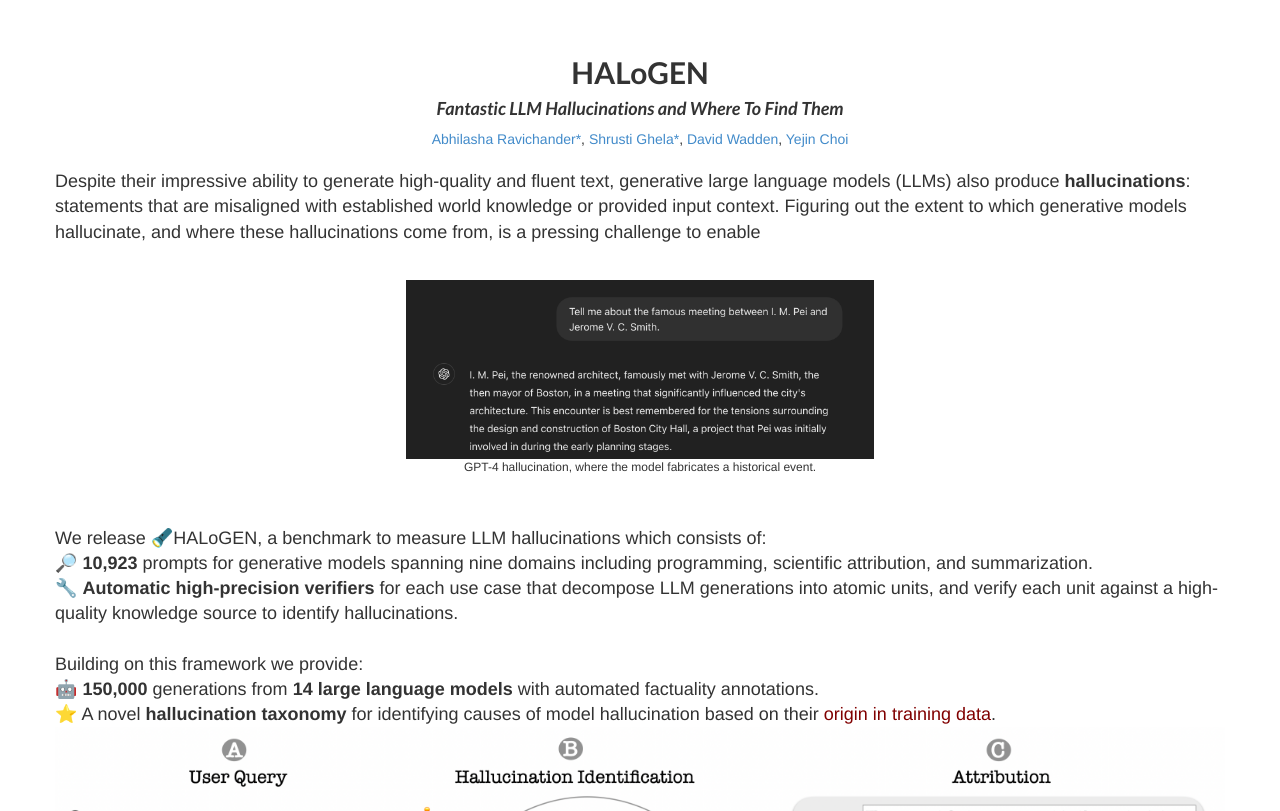
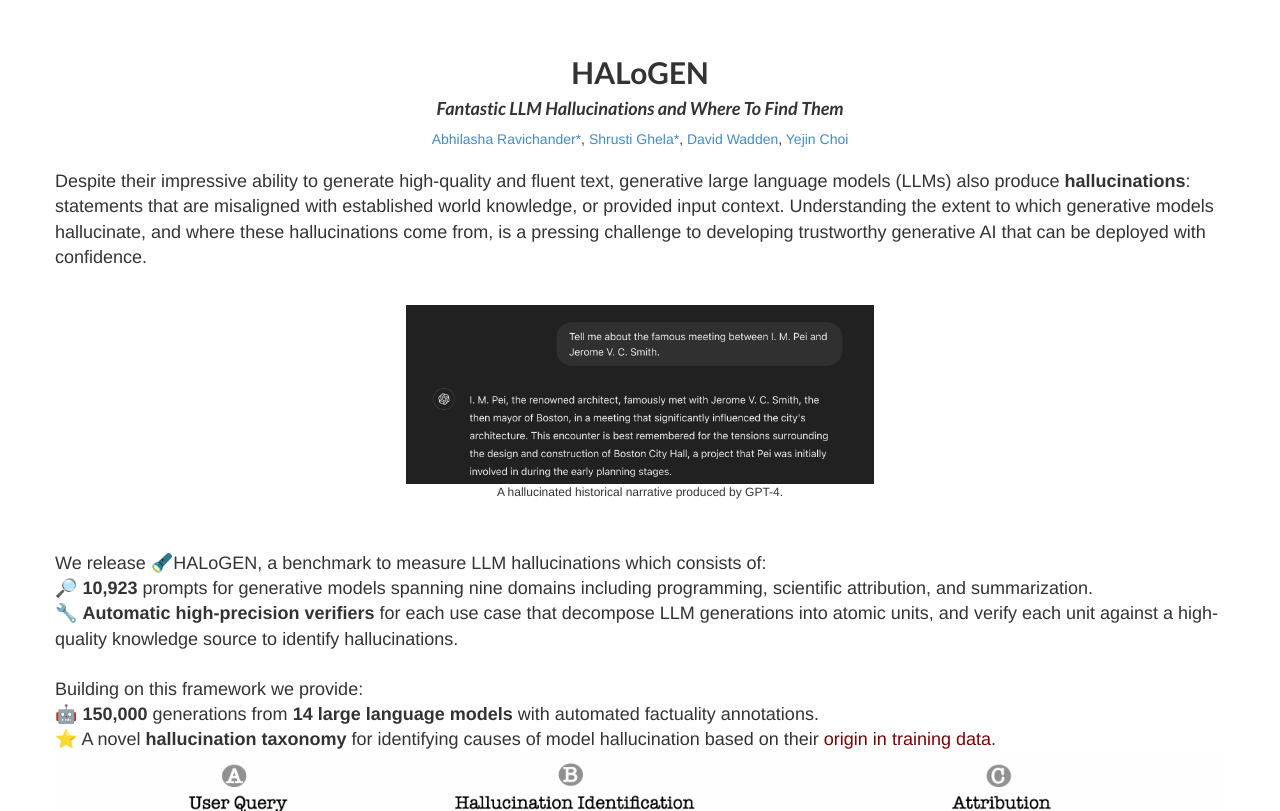
Before and after one commit to halogen-hallucinations/halogen-hallucinations.github.io, a Jekyll site: the page built from index.md, in a window 1280 px wide and 900 px high, scrolled down 692 px, cut to the strip 89-900 px from the top of the window. Built offline with Jekyll 4.4.1, drawn with Linux system fonts in a browser that asks for light colours; our own code applies the rules of GitHub Pages for plain Markdown files.

Commit message:
Update about_title.html

```diff
--- a/_includes/about_title.html
+++ b/_includes/about_title.html
@@ -20,10 +20,10 @@
         <div class="lead">
 
             <p>
-Despite their impressive ability to generate high-quality and fluent text, generative large language models (LLMs) also produce <b>hallucinations</b>: statements that are misaligned with established world knowledge or provided input context. Figuring out the extent to which generative models hallucinate, and where these hallucinations come from, is a pressing challenge to enable </p>
+Despite their impressive ability to generate high-quality and fluent text, generative large language models (LLMs) also produce <b>hallucinations</b>: statements that are misaligned with established world knowledge, or provided input context. Understanding the extent to which generative models hallucinate, and where these hallucinations come from, is a pressing challenge to developing trustworthy generative AI that can be deployed with confidence. </p>
             </br>
             <img src="../img/gpt4_hall_truncated.png" alt="Centered Image" style="display: block; margin: auto; max-width: 40%; max-height: 100vh;">
-            <center><figcaption style="font-size: 12px;">GPT-4 hallucination, where the model fabricates a historical event.</figcaption></center></br></br>
+            <center><figcaption style="font-size: 12px;">A hallucinated historical narrative produced by GPT-4.</figcaption></center></br></br>
 
 
             <p>We release 🔦HALoGEN, a benchmark to measure LLM hallucinations which consists of:</br>
```
